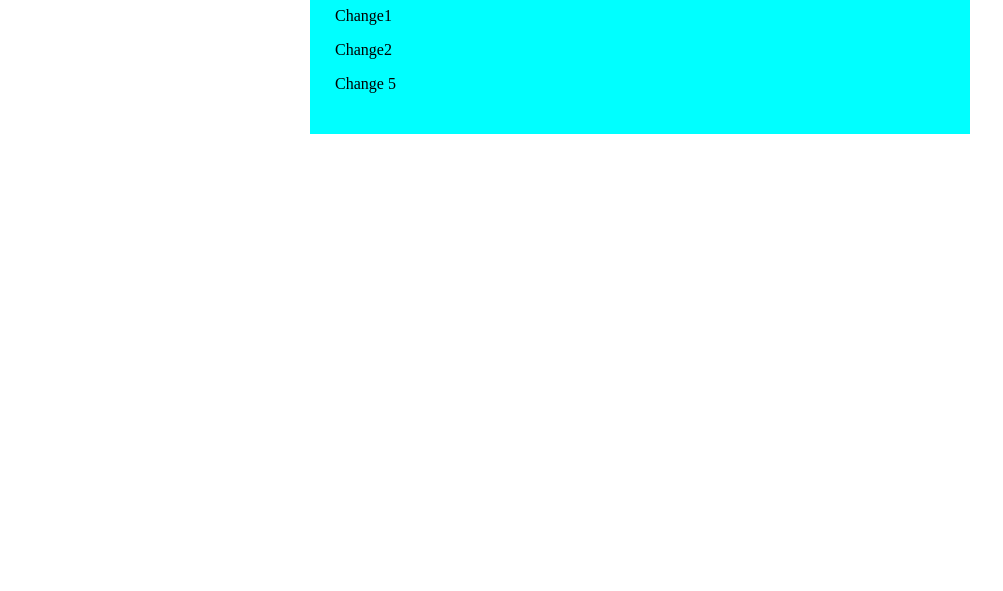
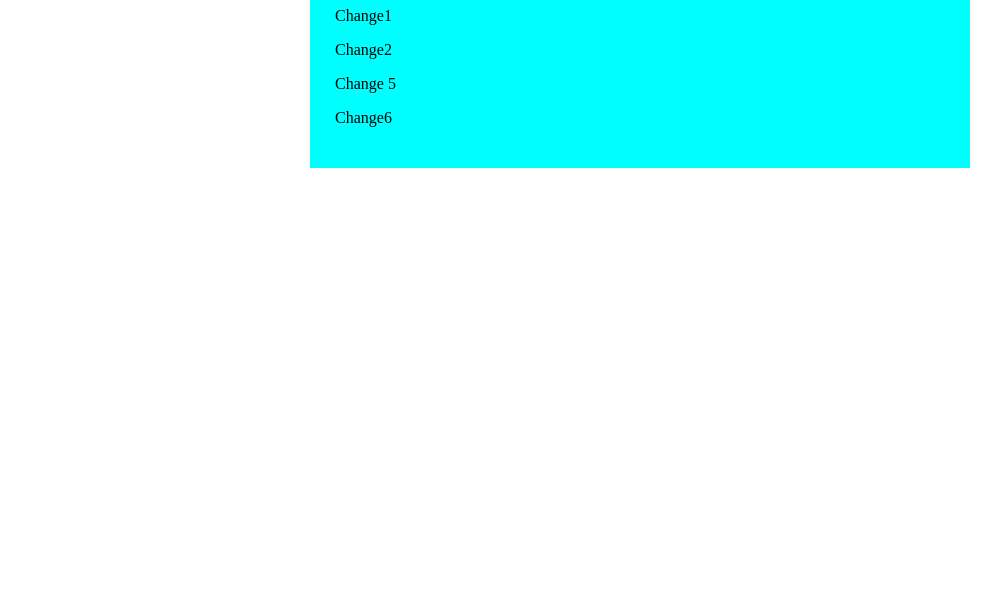
Before and after one commit to foreverankit/testrepo, a plain HTML site: page index.html in a window 1280 px wide. Shown: the part 209-800 px from the top of the page, without its empty margins (0-1003 px from the left). Drawn offline with Linux system fonts and the light colour scheme.

Commit message:
change6 done
check it

```diff
--- a/index.html
+++ b/index.html
@@ -13,6 +13,7 @@
 		<p>Change1 </p>
 		<p>Change2 </p>
 		<p>Change 5 </p>
+		<p>Change6</p>
 	</div>
 </body>
 </html>
```
